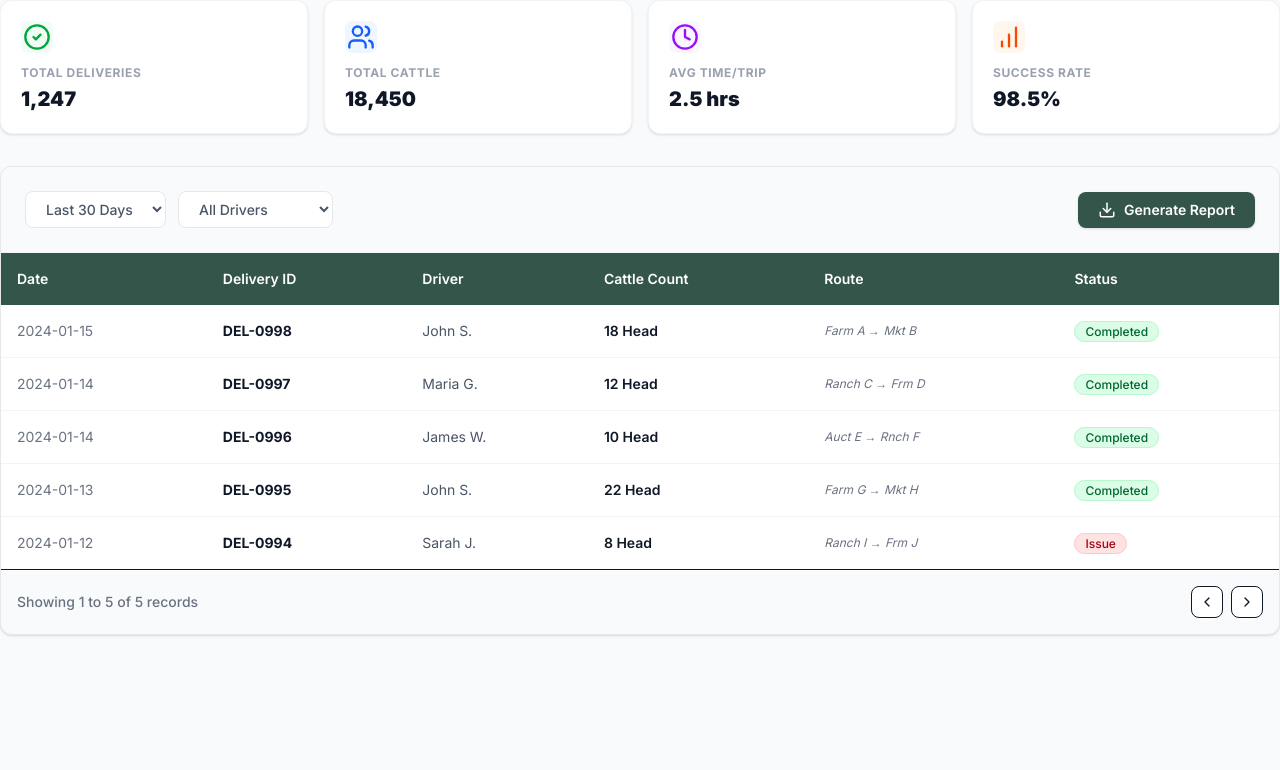
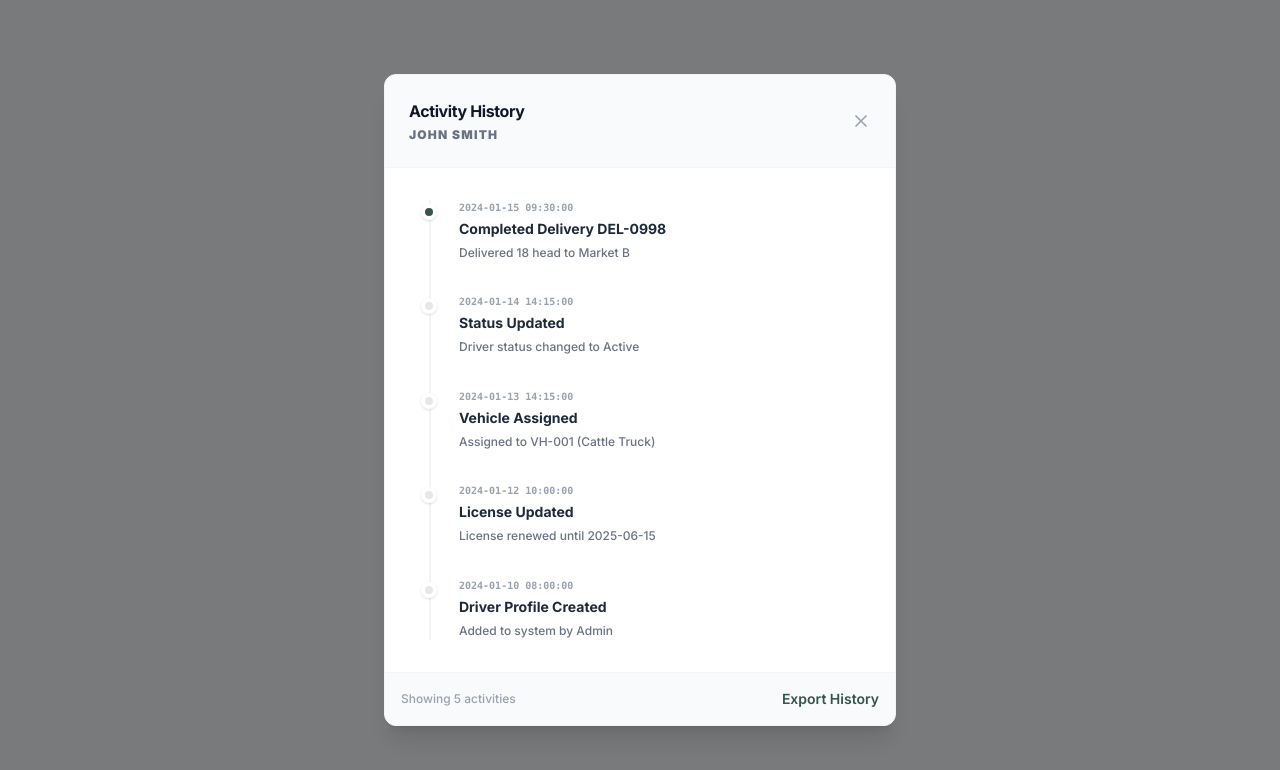
Before and after one commit to JIAWENWENN/cattlesystem-file, a plain HTML site: page index.html in a window 1280 px wide. Drawn offline with nearby package versions, Linux system fonts and the light colour scheme.

Commit message:
Update index.html

```diff
--- a/index.html
+++ b/index.html
@@ -3,11 +3,14 @@
 <head>
   <meta charset="UTF-8">
   <meta name="viewport" content="width=device-width, initial-scale=1.0">
-  <title>History View - CattleLog</title>
+  <title>History Modal - CattleLog</title>
   <script src="https://cdn.jsdelivr.net/npm/@tailwindcss/browser@4"></script>
   <link href="https://fonts.googleapis.com/css2?family=Inter:wght@400;500;600;700;800;900&display=swap" rel="stylesheet">
   <style>
-    body { font-family: 'Inter', sans-serif; }
+    body { font-family: 'Inter', sans-serif; background: #f3f4f6; min-height: 100vh; }
+    .custom-scrollbar::-webkit-scrollbar { width: 4px; }
+    .custom-scrollbar::-webkit-scrollbar-track { background: transparent; }
+    .custom-scrollbar::-webkit-scrollbar-thumb { background: #e2e8f0; border-radius: 10px; }
     @keyframes fadeIn {
       from { opacity: 0; transform: scale(0.95); }
       to { opacity: 1; transform: scale(1); }
@@ -15,137 +18,115 @@
     .animate-fade-in { animation: fadeIn 0.2s ease-out; }
   </style>
 </head>
-<body class="min-h-screen bg-gray-50 text-gray-900">
-  <!-- History View Content -->
-  <div id="history-view">
-    <!-- Stats Cards -->
-    <div class="grid grid-cols-1 md:grid-cols-4 gap-4 mb-8">
-      <div class="bg-white p-5 rounded-xl border border-gray-100 shadow-sm">
-        <div class="w-8 h-8 bg-green-50 text-green-600 rounded-lg flex items-center justify-center mb-3">
-          <svg xmlns="http://www.w3.org/2000/svg" width="28" height="28" viewBox="0 0 24 24" fill="none" stroke="currentColor" stroke-width="2" stroke-linecap="round" stroke-linejoin="round"><circle cx="12" cy="12" r="10"/><path d="m9 12 2 2 4-4"/></svg>
+<body class="p-8">
+  <!-- History Modal -->
+  <div class="fixed inset-0 z-50 flex items-center justify-center bg-black/50 backdrop-blur-sm">
+    <div class="bg-white rounded-xl shadow-xl w-full max-w-lg mx-4 max-h-[85vh] flex flex-col border border-gray-100 animate-fade-in">
+      <!-- Header -->
+      <div class="p-6 border-b border-gray-100 bg-gray-50 flex justify-between items-center rounded-t-xl">
+        <div>
+          <h3 class="font-bold text-gray-900 tracking-tight">Activity History</h3>
+          <p class="text-xs text-gray-500 uppercase font-black tracking-widest mt-1" id="driver-name">John Smith</p>
         </div>
-        <p class="text-xs font-bold text-gray-400 mb-1 uppercase tracking-wider">Total Deliveries</p>
-        <p class="text-xl font-black text-gray-900">1,247</p>
+        <button onclick="closeModal()" class="text-gray-400 hover:text-gray-600 transition-colors">
+          <svg xmlns="http://www.w3.org/2000/svg" width="20" height="20" viewBox="0 0 24 24" fill="none" stroke="currentColor" stroke-width="2" stroke-linecap="round" stroke-linejoin="round"><path d="M18 6 6 18"/><path d="m6 6 12 12"/></svg>
+        </button>
       </div>
-      <div class="bg-white p-5 rounded-xl border border-gray-100 shadow-sm">
-        <div class="w-8 h-8 bg-blue-50 text-blue-600 rounded-lg flex items-center justify-center mb-3">
-          <svg xmlns="http://www.w3.org/2000/svg" width="28" height="28" viewBox="0 0 24 24" fill="none" stroke="currentColor" stroke-width="2" stroke-linecap="round" stroke-linejoin="round"><path d="M16 21v-2a4 4 0 0 0-4-4H6a4 4 0 0 0-4 4v2"/><circle cx="9" cy="7" r="4"/><path d="M22 21v-2a4 4 0 0 0-3-3.87"/><path d="M16 3.13a4 4 0 0 1 0 7.75"/></svg>
+
+      <!-- Timeline Content -->
+      <div class="p-8 overflow-y-auto custom-scrollbar bg-white flex-1">
+        <div class="space-y-8 relative border-l-2 border-gray-100 ml-3">
+
+          <!-- Activity Item 1 -->
+          <div class="relative pl-7">
+            <div class="absolute -left-[10px] top-1 w-4 h-4 rounded-full border-4 border-white shadow-sm bg-[#34554a]"></div>
+            <p class="text-[10px] text-gray-400 font-mono mb-1 font-black">2024-01-15 09:30:00</p>
+            <p class="font-bold text-sm text-gray-800">Completed Delivery DEL-0998</p>
+            <p class="text-xs text-gray-500 mt-1 leading-relaxed font-medium">Delivered 18 head to Market B</p>
           </div>
-        <p class="text-xs font-bold text-gray-400 mb-1 uppercase tracking-wider">Total Cattle</p>
-        <p class="text-xl font-black text-gray-900">18,450</p>
+
+          <!-- Activity Item 2 -->
+          <div class="relative pl-7">
+            <div class="absolute -left-[10px] top-1 w-4 h-4 rounded-full border-4 border-white shadow-sm bg-gray-200"></div>
+            <p class="text-[10px] text-gray-400 font-mono mb-1 font-black">2024-01-14 14:15:00</p>
+            <p class="font-bold text-sm text-gray-800">Status Updated</p>
+            <p class="text-xs text-gray-500 mt-1 leading-relaxed font-medium">Driver status changed to Active</p>
           </div>
-      <div class="bg-white p-5 rounded-xl border border-gray-100 shadow-sm">
-        <div class="w-8 h-8 bg-purple-50 text-purple-600 rounded-lg flex items-center justify-center mb-3">
-          <svg xmlns="http://www.w3.org/2000/svg" width="28" height="28" viewBox="0 0 24 24" fill="none" stroke="currentColor" stroke-width="2" stroke-linecap="round" stroke-linejoin="round"><circle cx="12" cy="12" r="10"/><polyline points="12 6 12 12 16 14"/></svg>
+
+          <!-- Activity Item 3 -->
+          <div class="relative pl-7">
+            <div class="absolute -left-[10px] top-1 w-4 h-4 rounded-full border-4 border-white shadow-sm bg-gray-200"></div>
+            <p class="text-[10px] text-gray-400 font-mono mb-1 font-black">2024-01-13 14:15:00</p>
+            <p class="font-bold text-sm text-gray-800">Vehicle Assigned</p>
+            <p class="text-xs text-gray-500 mt-1 leading-relaxed font-medium">Assigned to VH-001 (Cattle Truck)</p>
           </div>
-        <p class="text-xs font-bold text-gray-400 mb-1 uppercase tracking-wider">Avg Time/Trip</p>
-        <p class="text-xl font-black text-gray-900">2.5 hrs</p>
+
+          <!-- Activity Item 4 -->
+          <div class="relative pl-7">
+            <div class="absolute -left-[10px] top-1 w-4 h-4 rounded-full border-4 border-white shadow-sm bg-gray-200"></div>
+            <p class="text-[10px] text-gray-400 font-mono mb-1 font-black">2024-01-12 10:00:00</p>
+            <p class="font-bold text-sm text-gray-800">License Updated</p>
+            <p class="text-xs text-gray-500 mt-1 leading-relaxed font-medium">License renewed until 2025-06-15</p>
           </div>
-      <div class="bg-white p-5 rounded-xl border border-gray-100 shadow-sm">
-        <div class="w-8 h-8 bg-orange-50 text-orange-600 rounded-lg flex items-center justify-center mb-3">
-          <svg xmlns="http://www.w3.org/2000/svg" width="28" height="28" viewBox="0 0 24 24" fill="none" stroke="currentColor" stroke-width="2" stroke-linecap="round" stroke-linejoin="round"><line x1="12" x2="12" y1="20" y2="10"/><line x1="18" x2="18" y1="20" y2="4"/><line x1="6" x2="6" y1="20" y2="16"/></svg>
+
+          <!-- Activity Item 5 -->
+          <div class="relative pl-7">
+            <div class="absolute -left-[10px] top-1 w-4 h-4 rounded-full border-4 border-white shadow-sm bg-gray-200"></div>
+            <p class="text-[10px] text-gray-400 font-mono mb-1 font-black">2024-01-10 08:00:00</p>
+            <p class="font-bold text-sm text-gray-800">Driver Profile Created</p>
+            <p class="text-xs text-gray-500 mt-1 leading-relaxed font-medium">Added to system by Admin</p>
           </div>
-        <p class="text-xs font-bold text-gray-400 mb-1 uppercase tracking-wider">Success Rate</p>
-        <p class="text-xl font-black text-gray-900">98.5%</p>
+
         </div>
       </div>
 
-    <!-- History Table -->
-    <div class="bg-white rounded-xl border border-gray-200 overflow-hidden shadow-sm">
-      <div class="p-6 border-b border-gray-100 flex flex-wrap gap-4 items-center justify-between bg-gray-50">
-        <div class="flex gap-3">
-          <select class="px-4 py-2 bg-white border border-gray-200 rounded-lg text-sm font-medium text-gray-600 outline-none focus:ring-2 focus:ring-[#34554a]">
-            <option>Last 30 Days</option>
-            <option>Last Quarter</option>
-            <option>Year to Date</option>
-          </select>
-          <select class="px-4 py-2 bg-white border border-gray-200 rounded-lg text-sm font-medium text-gray-600 outline-none focus:ring-2 focus:ring-[#34554a]">
-            <option>All Drivers</option>
-            <option>John Smith</option>
-            <option>Maria Garcia</option>
-            <option>James Wilson</option>
-            <option>Sarah Johnson</option>
-          </select>
-        </div>
-        <button class="flex items-center gap-2 px-5 py-2 bg-[#34554a] text-white rounded-lg font-semibold hover:bg-opacity-90 transition-colors text-sm shadow-sm">
-          <svg xmlns="http://www.w3.org/2000/svg" width="18" height="18" viewBox="0 0 24 24" fill="none" stroke="currentColor" stroke-width="2" stroke-linecap="round" stroke-linejoin="round"><path d="M21 15v4a2 2 0 0 1-2 2H5a2 2 0 0 1-2-2v-4"/><polyline points="7 10 12 15 17 10"/><line x1="12" x2="12" y1="15" y2="3"/></svg>
-          Generate Report
-        </button>
-      </div>
-      <div class="overflow-x-auto">
-        <table class="w-full text-left whitespace-nowrap">
-          <thead>
-            <tr class="bg-[#34554a] text-white text-sm">
-              <th class="p-4 font-semibold">Date</th>
-              <th class="p-4 font-semibold">Delivery ID</th>
-              <th class="p-4 font-semibold">Driver</th>
-              <th class="p-4 font-semibold">Cattle Count</th>
-              <th class="p-4 font-semibold">Route</th>
-              <th class="p-4 font-semibold">Status</th>
-            </tr>
-          </thead>
-          <tbody class="divide-y divide-gray-100 text-sm text-gray-700" id="history-table-body">
-            <!-- History rows will be rendered here -->
-          </tbody>
-        </table>
-      </div>
-      <div class="p-4 border-t bg-gray-50 flex items-center justify-between">
-        <p class="text-sm text-gray-500 font-medium" id="showing-count">Showing 1 to 5 of 5 records</p>
-        <div class="flex gap-2">
-          <button class="w-8 h-8 flex items-center justify-center border rounded-lg bg-white disabled:opacity-50 transition-all">
-            <svg xmlns="http://www.w3.org/2000/svg" width="16" height="16" viewBox="0 0 24 24" fill="none" stroke="currentColor" stroke-width="2" stroke-linecap="round" stroke-linejoin="round"><path d="m15 18-6-6 6-6"/></svg>
-          </button>
-          <button class="w-8 h-8 flex items-center justify-center border rounded-lg bg-white disabled:opacity-50 transition-all">
-            <svg xmlns="http://www.w3.org/2000/svg" width="16" height="16" viewBox="0 0 24 24" fill="none" stroke="currentColor" stroke-width="2" stroke-linecap="round" stroke-linejoin="round"><path d="m9 18 6-6-6-6"/></svg>
-          </button>
+      <!-- Footer -->
+      <div class="p-4 border-t border-gray-100 bg-gray-50 rounded-b-xl">
+        <div class="flex justify-between items-center">
+          <span class="text-xs text-gray-400 font-medium">Showing 5 activities</span>
+          <button class="text-[#34554a] text-sm font-semibold hover:underline">Export History</button>
         </div>
       </div>
     </div>
   </div>
 
   <script>
-    // Mock Data
-    const historyData = [
-      { date: '2024-01-15', id: 'DEL-0998', driver: 'John S.', cattle: 18, route: 'Farm A → Mkt B', status: 'Completed' },
-      { date: '2024-01-14', id: 'DEL-0997', driver: 'Maria G.', cattle: 12, route: 'Ranch C → Frm D', status: 'Completed' },
-      { date: '2024-01-14', id: 'DEL-0996', driver: 'James W.', cattle: 10, route: 'Auct E → Rnch F', status: 'Completed' },
-      { date: '2024-01-13', id: 'DEL-0995', driver: 'John S.', cattle: 22, route: 'Farm G → Mkt H', status: 'Completed' },
-      { date: '2024-01-12', id: 'DEL-0994', driver: 'Sarah J.', cattle: 8, route: 'Ranch I → Frm J', status: 'Issue' },
-    ];
+    // Mock History Data
+    const historyData = {
+      driverName: 'John Smith',
+      activities: [
+        { date: '2024-01-15 09:30:00', title: 'Completed Delivery DEL-0998', description: 'Delivered 18 head to Market B', type: 'success' },
+        { date: '2024-01-14 14:15:00', title: 'Status Updated', description: 'Driver status changed to Active', type: 'info' },
+        { date: '2024-01-13 14:15:00', title: 'Vehicle Assigned', description: 'Assigned to VH-001 (Cattle Truck)', type: 'info' },
+        { date: '2024-01-12 10:00:00', title: 'License Updated', description: 'License renewed until 2025-06-15', type: 'info' },
+        { date: '2024-01-10 08:00:00', title: 'Driver Profile Created', description: 'Added to system by Admin', type: 'info' },
+      ]
+    };
 
-    function getStatusBadge(status) {
-      const styles = {
-        'Completed': 'bg-green-100 text-green-800 border-green-200',
-        'Issue': 'bg-red-100 text-red-800 border-red-200',
-        'Active': 'bg-green-100 text-green-800 border-green-200',
-        'Inactive': 'bg-gray-100 text-gray-800 border-gray-200',
-        'On Route': 'bg-blue-100 text-blue-800 border-blue-200',
-      };
-      return `<span class="px-2.5 py-0.5 rounded-full text-xs font-medium border ${styles[status] || 'bg-gray-100'}">${status}</span>`;
+    function getDotColor(type) {
+      return type === 'success' ? 'bg-[#34554a]' : 'bg-gray-200';
     }
 
-    function render() {
-      renderTable();
-    }
+    function renderHistory() {
+      document.getElementById('driver-name').textContent = historyData.driverName;
 
-    function renderTable() {
-      document.getElementById('showing-count').textContent = `Showing 1 to ${historyData.length} of ${historyData.length} records`;
-
-      const tbody = document.getElementById('history-table-body');
-      tbody.innerHTML = historyData.map(h => `
-        <tr class="hover:bg-gray-50 transition-colors">
-          <td class="p-4 text-gray-500">${h.date}</td>
-          <td class="p-4 font-bold text-gray-900">${h.id}</td>
-          <td class="p-4 text-gray-600">${h.driver}</td>
-          <td class="p-4 font-semibold text-gray-900">${h.cattle} Head</td>
-          <td class="p-4 text-gray-500 text-xs italic">${h.route}</td>
-          <td class="p-4">${getStatusBadge(h.status)}</td>
-        </tr>
+      const timelineContainer = document.querySelector('.space-y-8');
+      timelineContainer.innerHTML = historyData.activities.map(activity => `
+        <div class="relative pl-7">
+          <div class="absolute -left-[10px] top-1 w-4 h-4 rounded-full border-4 border-white shadow-sm ${getDotColor(activity.type)}"></div>
+          <p class="text-[10px] text-gray-400 font-mono mb-1 font-black">${activity.date}</p>
+          <p class="font-bold text-sm text-gray-800">${activity.title}</p>
+          <p class="text-xs text-gray-500 mt-1 leading-relaxed font-medium">${activity.description}</p>
+        </div>
       `).join('');
     }
 
+    function closeModal() {
+      alert('Modal closed');
+    }
+
     // Initialize
-    render();
+    renderHistory();
   </script>
 </body>
 </html>
```
Lines whose indentation alone changed are shown as unchanged.
